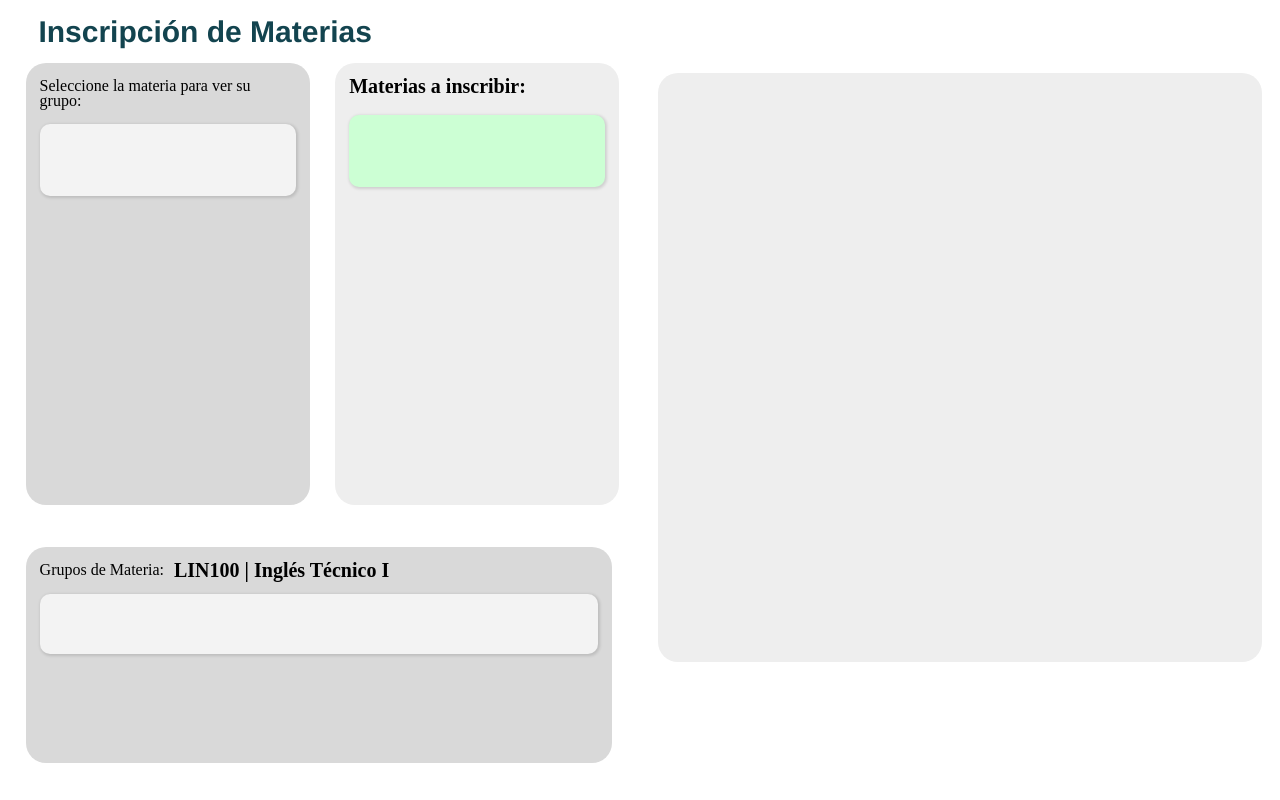
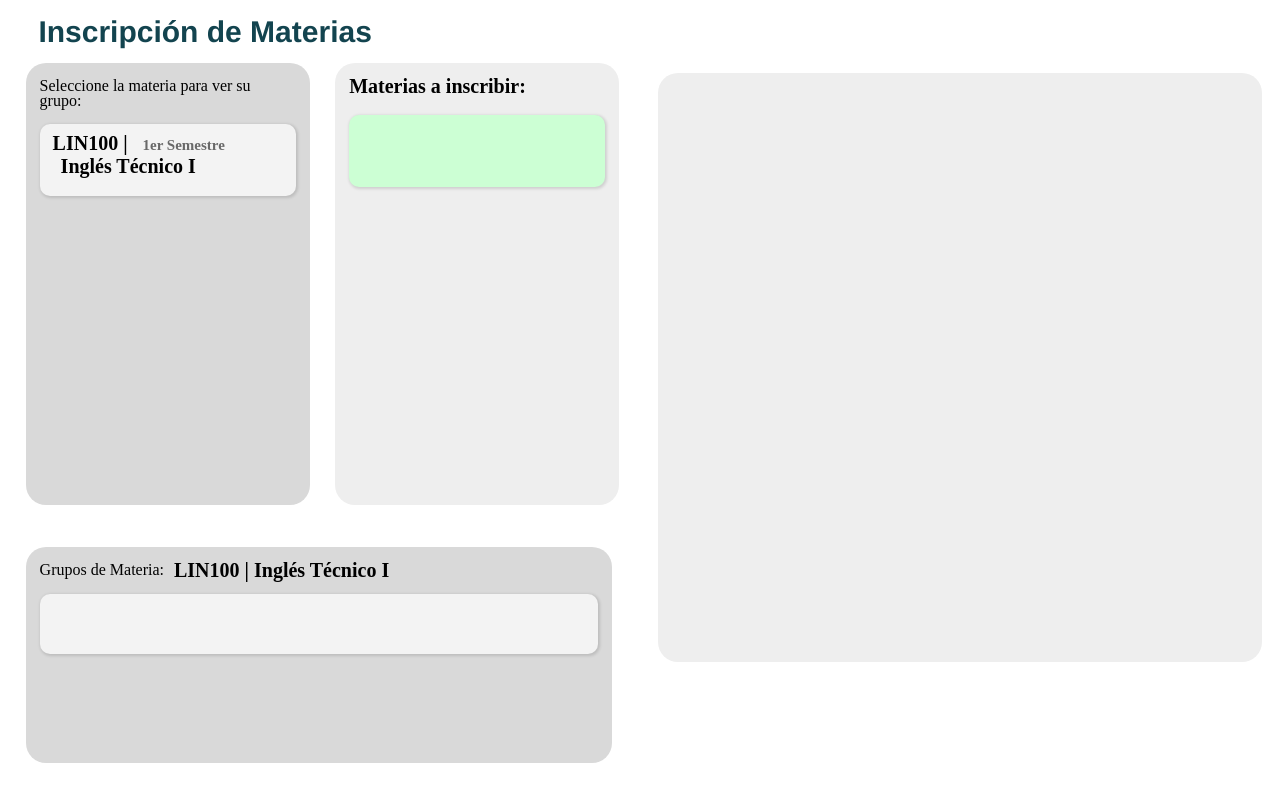
Before and after one commit to DAVV422/proyecto-final-IHC, a React (Create React App) app: page / in a window 1280 px wide. Built offline with nearby package versions, Linux system fonts and the light colour scheme.

Commit message:
Base Materias + comentarios

```diff
--- a/src/App.css
+++ b/src/App.css
@@ -148,6 +148,40 @@ h1{
   color: #000000;
 }
 
+.etiqueta2-sigla{
+  margin-top: 0.2px;
+  margin-left: 2px;
+  margin-bottom: 6px;
+  font-family: 'Fredoka';
+  font-style: normal;
+  font-weight: bold;
+  font-size: 20px;
+  line-height: 17px;
+  /* identical to box height */
+  color: #000000;
+}
+
+.etiqueta2-materia{
+  margin-top: 0px;
+  margin-left: 10px;
+  font-family: 'Fredoka';
+  font-style: normal;
+  font-weight: bold;
+  font-size: 20px;
+  line-height: 17px;
+  color: #000000;
+}
+
+.etiqueta-semestre{
+  margin-top: 1.6px;
+  margin-left: 15px;
+  margin-bottom: 0.3px;
+  font-family: 'Fredoka';
+  font-style: normal;
+  font-size: 15px;
+  color: #696969;
+}
+
 .seleccionado{
   color: #000000;
 }
--- a/src/App.js
+++ b/src/App.js
@@ -7,8 +7,11 @@ import React, { useState } from 'react';
 function App() {
 
   const [input, setInput] = useState('');
+
+  //variable para determinar si el componente ha sido seleccionado
   const [active, setActive] = React.useState(false);
 
+  //función para enviar al componente y cambiar el estado de la variable y color del componente
   const activar = () => {
     setActive(!active);
   };
--- a/src/componentes/Grupo.js
+++ b/src/componentes/Grupo.js
@@ -2,6 +2,7 @@ import React from 'react';
 import '../hojas-de-estilo/Materia.css';
 
 function Grupo({ input, active, activar}) {
+  //Cambiar de color el boton con la función activar
   return (
     <div className={`grupos ${active?"active":""}`} onClick={() => activar(active)}>
       {input}
--- a/src/componentes/Materias.js
+++ b/src/componentes/Materias.js
@@ -3,7 +3,9 @@ import '../hojas-de-estilo/Materia.css';
 
 const Materias = ({ input }) => (
   <div className='materias'>
-    {input}
+    <p className='etiqueta2-sigla'> LIN100 | </p>
+    <p className='etiqueta-semestre'>1er Semestre</p>
+    <p className='etiqueta2-materia'> Inglés Técnico I</p>
   </div>
 );
 
--- a/src/hojas-de-estilo/Materia.css
+++ b/src/hojas-de-estilo/Materia.css
@@ -2,8 +2,10 @@
   height: 12%;
   border-radius: 10px;
   margin-bottom: 15px;
-  justify-content: flex-end;
-  align-items: center;
+  display: flex;
+  flex-wrap: wrap;
+  justify-content: start;
+  align-items: flex-start;
   font-weight: bold;
   font-size: 30px;
   background-color: #F3F3F3;
@@ -68,7 +70,7 @@
   align-items: center;
   font-weight: bold;
   font-size: 30px;
-  background-color: #000000;
+  background-color: #13444F;
   color: white;
   padding: 11px 30px 11px 11px;
   box-shadow: 1px 1px 3px 1px rgba(0, 0, 0, 0.13);
```
